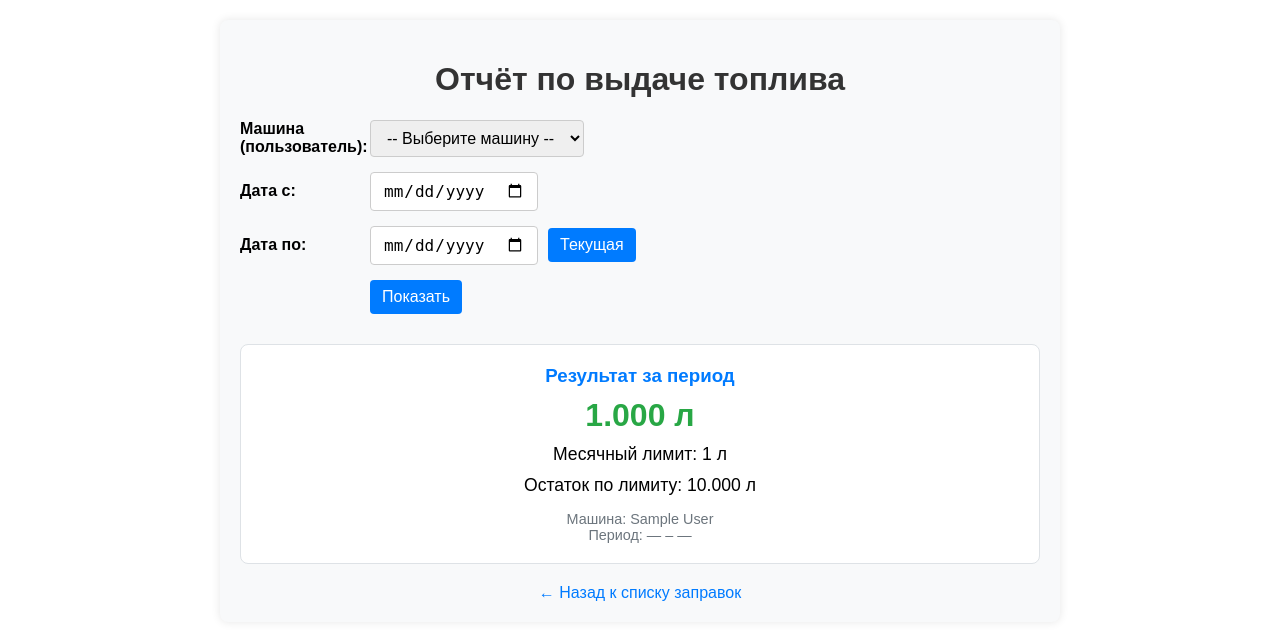
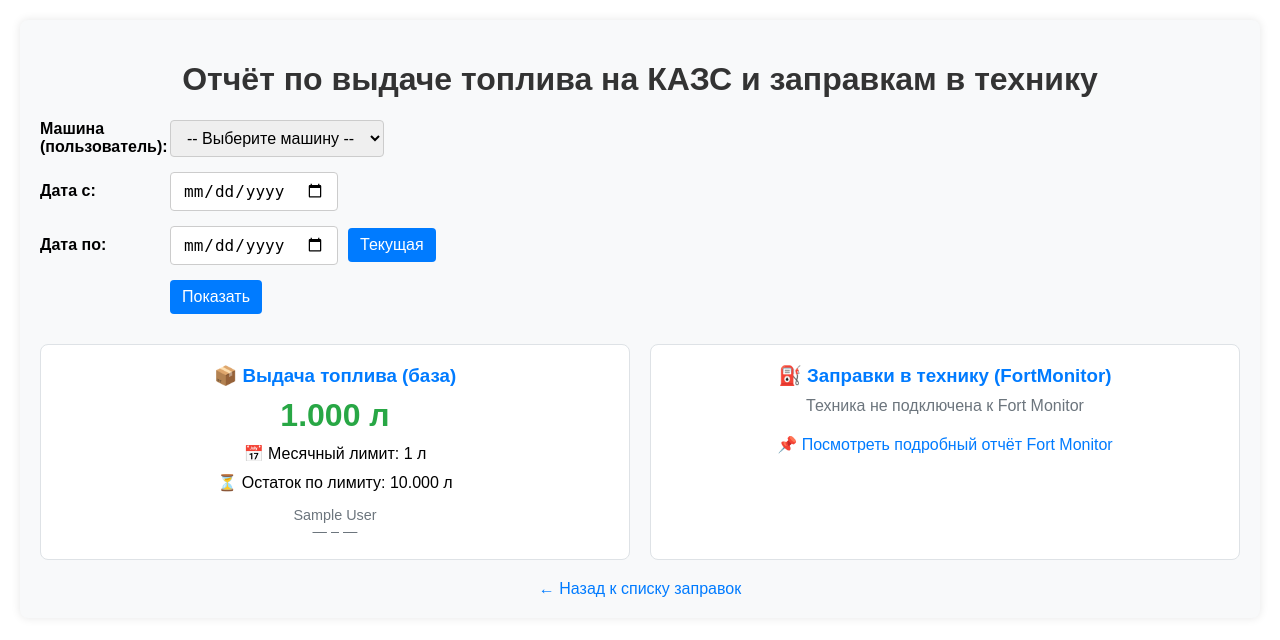
Before and after one commit to keinen87/kazs, a Django app: template report_app/templates/fuel_report.html in a window 1280 px wide. Shown: the top 640 px of the page. Run offline with Django 5.2, Linux system fonts and the light colour scheme; tables that the repository leaves empty hold one stand-in row (values such as "Sample post"); the template is opened without the code that fills it: values that come from a table or form of the project are taken from there, most other values are stand-ins (such as "Sample title", 1, 10 or a date in 2020).

Commit message:
added info from fort monitor api

```diff
--- /dev/null
+++ b/report_app/templates/base.html
@@ -0,0 +1,143 @@
+<!DOCTYPE html>
+<html>
+<head>
+    <meta charset="utf-8">
+    <title>{% block title %}Топливный отчёт{% endblock %}</title>
+    {% load static %}
+    <link rel="icon" type="image/png" href="{% static 'images/favicon.png' %}">
+
+    <style>
+        /* Общие стили для всех страниц */
+        body {
+            font-family: Arial, sans-serif;
+            margin: 20px;
+        }
+        table {
+            border-collapse: collapse;
+            width: 100%;
+            margin-top: 20px;
+        }
+        th, td {
+            border: 1px solid #ddd;
+            padding: 8px;
+            text-align: left;
+        }
+        th {
+            background-color: #f2f2f2;
+        }
+        tr:nth-child(even) {
+            background-color: #f9f9f9;
+        }
+        .pagination {
+            display: flex;
+            justify-content: center;
+            align-items: center;
+            margin-top: 30px;
+            gap: 8px;
+            flex-wrap: wrap;
+        }
+        .pagination a, .pagination span {
+            display: inline-block;
+            padding: 8px 14px;
+            text-decoration: none;
+            background-color: #f1f1f1;
+            color: #333;
+            border-radius: 4px;
+            border: 1px solid #ddd;
+            transition: 0.2s;
+        }
+        .pagination a:hover {
+            background-color: #007bff;
+            color: white;
+            border-color: #007bff;
+        }
+        .pagination .current {
+            background-color: #007bff;
+            color: white;
+            border-color: #007bff;
+            font-weight: bold;
+        }
+        .pagination .disabled {
+            background-color: #e9ecef;
+            color: #6c757d;
+            border-color: #dee2e6;
+            cursor: not-allowed;
+        }
+        .pagination .dots {
+            background: none;
+            border: none;
+            color: #333;
+        }
+        /* Индикатор загрузки (оверлей) */
+        .loading-overlay {
+            position: fixed;
+            top: 0;
+            left: 0;
+            width: 100%;
+            height: 100%;
+            background: rgba(0,0,0,0.5);
+            display: none;
+            justify-content: center;
+            align-items: center;
+            z-index: 1000;
+        }
+        .spinner {
+            border: 8px solid #f3f3f3;
+            border-top: 8px solid #007bff;
+            border-radius: 50%;
+            width: 60px;
+            height: 60px;
+            animation: spin 1s linear infinite;
+            margin: 0 auto;
+        }
+        @keyframes spin {
+            0% { transform: rotate(0deg); }
+            100% { transform: rotate(360deg); }
+        }
+        .loading-text {
+            background: white;
+            padding: 20px;
+            border-radius: 8px;
+            text-align: center;
+            font-size: 1.2rem;
+        }
+        .back-link {
+            display: inline-block;
+            margin-top: 20px;
+            text-align: center;
+            width: 100%;
+            text-decoration: none;
+            color: #007bff;
+        }
+        .error {
+            color: red;
+            text-align: center;
+        }
+    </style>
+
+    {% block extra_styles %}{% endblock %}
+
+    <script>
+        function showLoading() {
+            document.getElementById('loadingOverlay').style.display = 'flex';
+        }
+    </script>
+</head>
+<body>
+
+    <!-- Оверлей со спиннером (общий для всех страниц) -->
+    <div id="loadingOverlay" class="loading-overlay">
+        <div class="loading-text">
+            <div class="spinner"></div>
+            <p>Загрузка данных...</p>
+        </div>
+    </div>
+
+    <!-- Основной контент (заполняется в дочерних шаблонах) -->
+    <div class="content">
+        {% block content %}
+        {% endblock %}
+    </div>
+
+</body>
+</html>
--- a/report_app/templates/fuel_report.html
+++ b/report_app/templates/fuel_report.html
@@ -1,17 +1,11 @@
-<!DOCTYPE html>
-<html>
-<head>
-    <title>Отчёт по выдаче топлива</title>
-    <meta charset="utf-8">
-    {% load static %}
-    <link rel="icon" type="image/png" href="{% static 'images/favicon.png' %}">
+{% extends "base.html" %}
+
+{% block title %}Отчёт по выдаче топлива на КАЗС и заправкам в технику{% endblock %}
+
+{% block extra_styles %}
     <style>
-        body {
-            font-family: Arial, sans-serif;
-            margin: 20px;
-        }
         .report-container {
-            max-width: 800px;
+            max-width: 1200px;
             margin: 0 auto;
             background: #f8f9fa;
             border-radius: 8px;
@@ -54,24 +48,43 @@
         button:hover {
             background-color: #0056b3;
         }
-        .result {
+        .results-row {
+            display: flex;
+            gap: 20px;
+            flex-wrap: wrap;
+            margin-top: 20px;
+        }
+        .result-card {
+            flex: 1;
             background: white;
             border-radius: 8px;
             padding: 20px;
             text-align: center;
             border: 1px solid #dee2e6;
+            min-width: 250px;
         }
-        .result h3 {
+        .result-card h3 {
             margin: 0 0 10px;
             color: #007bff;
         }
-        .total-litres {
+        .total-litres, .fortmonitor-info {
             font-size: 2rem;
             font-weight: bold;
+            margin: 10px 0;
+        }
+        .total-litres {
             color: #28a745;
         }
+        .fortmonitor-info {
+            color: #17a2b8;
+        }
+        .not-connected-message, .no-data-message {
+            font-size: 1rem;
+            color: #6c757d;
+            margin: 10px 0;
+        }
         .limit-info, .remaining-info {
-            font-size: 1.1rem;
+            font-size: 1rem;
             margin-top: 10px;
         }
         .info {
@@ -79,32 +92,30 @@
             font-size: 0.9rem;
             color: #6c757d;
         }
-        .back-link {
-            display: inline-block;
+        .warning-note {
+            font-size: 0.85rem;
+            color: #6c757d;
+            margin-top: 8px;
+            font-style: italic;
+        }
+        .fm-link {
             margin-top: 20px;
             text-align: center;
-            width: 100%;
+        }
+        .fm-link a {
+            color: #007bff;
             text-decoration: none;
-            color: #007bff;
         }
-        .error {
-            color: red;
+        .fm-link a:hover {
+            text-decoration: underline;
         }
     </style>
-    <script>
-        function setCurrentDate() {
-            const today = new Date();
-            const yyyy = today.getFullYear();
-            const mm = String(today.getMonth() + 1).padStart(2, '0');
-            const dd = String(today.getDate()).padStart(2, '0');
-            document.getElementById('date_to').value = `${yyyy}-${mm}-${dd}`;
-        }
-    </script>
-</head>
-<body>
+{% endblock %}
+
+{% block content %}
     <div class="report-container">
-        <h1>Отчёт по выдаче топлива</h1>
-        <form method="get">
+        <h1>Отчёт по выдаче топлива на КАЗС и заправкам в технику</h1>
+        <form method="get" onsubmit="showLoading()">
             <div class="form-group">
                 <label for="user">Машина (пользователь):</label>
                 <select name="user_id" id="user" required>
@@ -132,27 +143,57 @@
         </form>
 
         {% if total_litres is not None %}
-        <div class="result">
-            <h3>Результат за период</h3>
+        <div class="results-row">
+            <div class="result-card">
+                <h3>📦 Выдача топлива (база)</h3>
                 <div class="total-litres">{{ total_litres|floatformat:3 }} л</div>
                 {% if selected_user.month_limit is not None %}
-            <div class="limit-info">Месячный лимит: {{ selected_user.month_limit|floatformat:0 }} л</div>
-            <div class="remaining-info">Остаток по лимиту: {{ remaining|floatformat:3 }} л</div>
+                <div class="limit-info">📅 Месячный лимит: {{ selected_user.month_limit|floatformat:0 }} л</div>
+                <div class="remaining-info">⏳ Остаток по лимиту: {{ remaining|floatformat:3 }} л</div>
                 {% else %}
                 <div class="limit-info">Лимит не задан</div>
                 {% endif %}
                 <div class="info">
-                Машина: {{ selected_user.full_name }}<br>
-                Период: {{ date_from|default:"—" }} – {{ date_to|default:"—" }}
+                    {{ selected_user.full_name }}<br>
+                    {{ date_from|default:"—" }} – {{ date_to|default:"—" }}
+                </div>
+            </div>
+
+            <div class="result-card">
+                <h3>⛽ Заправки в технику (FortMonitor)</h3>
+                {% if not is_mapped %}
+                    <div class="not-connected-message">Техника не подключена к Fort Monitor</div>
+                {% else %}
+                    {% if fortmonitor_total is None %}
+                        <div class="no-data-message">Нет данных за период</div>
+                    {% else %}
+                        <div class="fortmonitor-info">{{ fortmonitor_total|floatformat:3 }} л</div>
+                        {% if fortmonitor_total == 0 or fortmonitor_total > 65000 %}
+                            <div class="warning-note">⚠️ Возможно, система не настроена</div>
+                        {% endif %}
+                    {% endif %}
+                {% endif %}
+                <div class="fm-link">
+                    <a href="{{ fm_report_url }}" target="_blank">📌 Посмотреть подробный отчёт Fort Monitor</a>
+                </div>
             </div>
         </div>
         {% elif error %}
-        <div class="result error">
+        <div class="error">
             {{ error }}
         </div>
         {% endif %}
 
         <a href="{% url 'report_app:fillings_list' %}" class="back-link">← Назад к списку заправок</a>
     </div>
-</body>
-</html>
+
+    <script>
+        function setCurrentDate() {
+            const today = new Date();
+            const yyyy = today.getFullYear();
+            const mm = String(today.getMonth() + 1).padStart(2, '0');
+            const dd = String(today.getDate()).padStart(2, '0');
+            document.getElementById('date_to').value = `${yyyy}-${mm}-${dd}`;
+        }
+    </script>
+{% endblock %}
```
Also changed, not shown: report_app/templates/fillings_list.html (+11 -73 lines), report_app/views.py (+106 -15 lines). Lines whose indentation alone changed are shown as unchanged.
